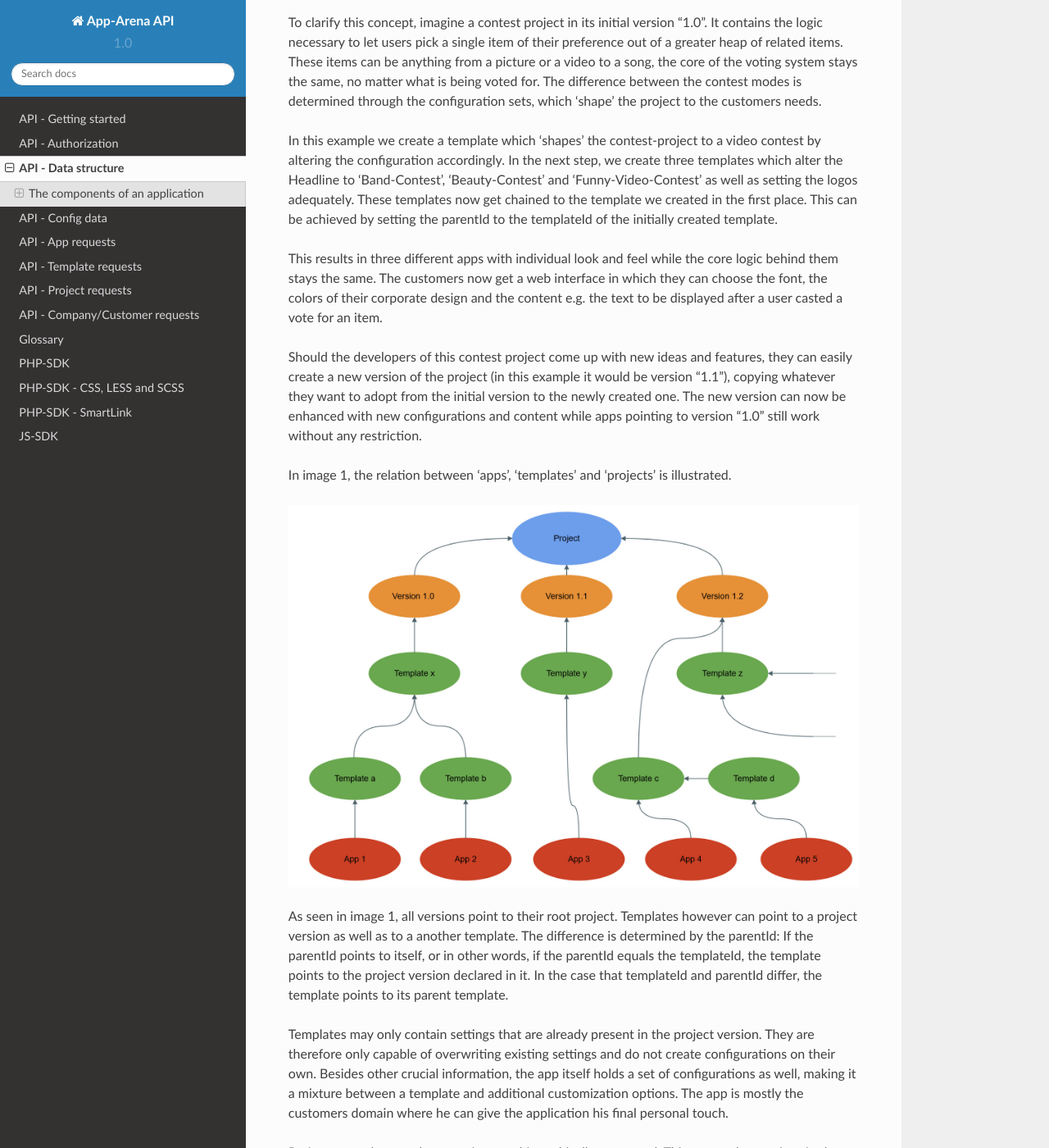
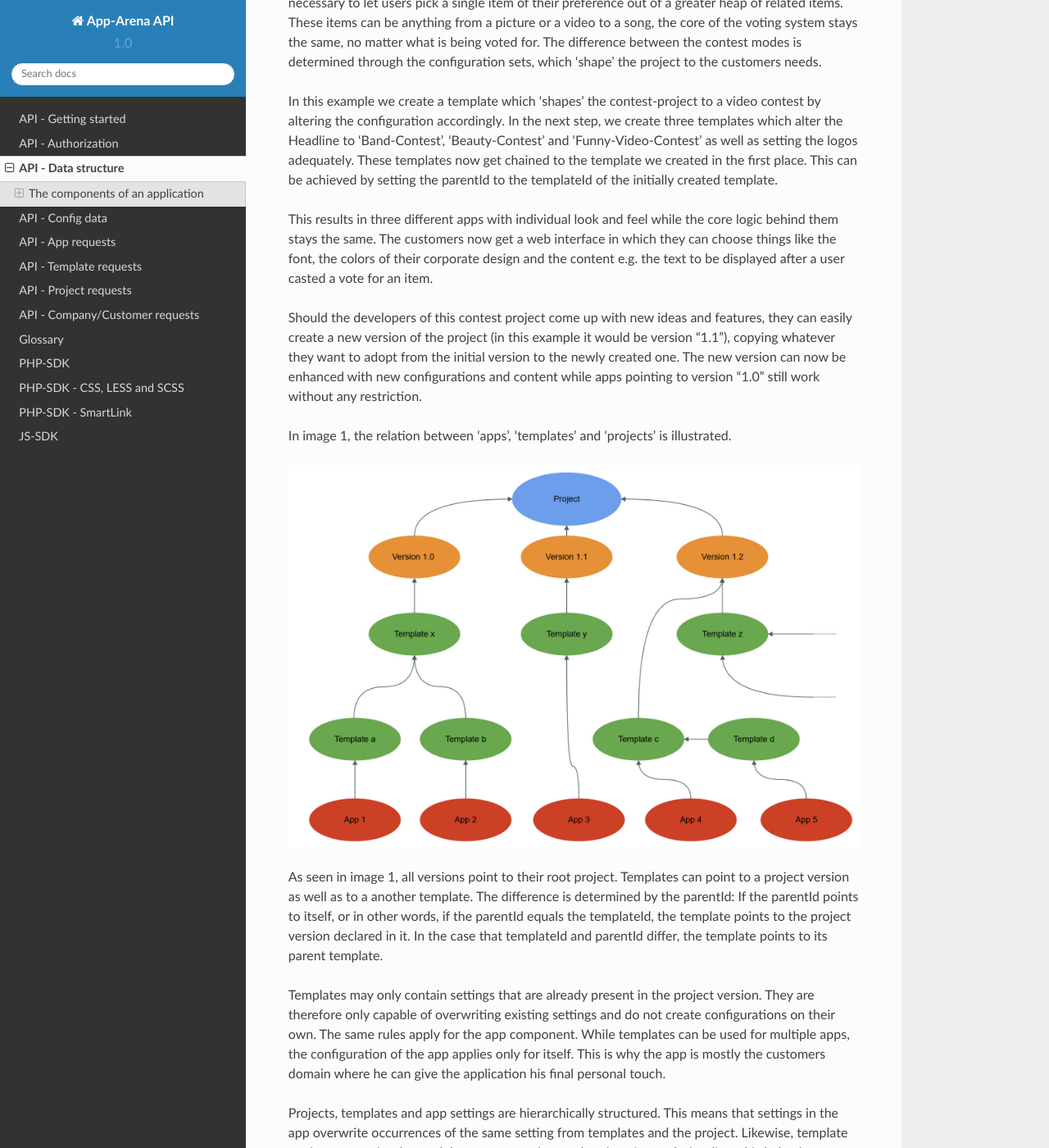
Before and after one commit to apparena/docs, a Sphinx documentation site: the page built from docs/api/040-structure.rst, in a window 1280 px wide and 1400 px high, scrolled down 2264 px. Shown: the whole window at 82% size. Built offline with Sphinx 7.4.7 and the Read the Docs theme 2.0.0, drawn with Linux system fonts in a browser that asks for light colours; some of the changed text lies outside the part shown.

Commit message:
AM-817 API documentation

```diff
--- a/docs/api/040-structure.rst
+++ b/docs/api/040-structure.rst
@@ -49,9 +49,8 @@
 ~~~~~~~~~~~
 
 At the foundation of every application is a project. Projects serve as the central entry point for a collection of version varieties, which
-occur over the course of a development. Every version contains the necessary settings and information an application needs to operate, from configuration entries which define fundamental
-application functionality to information entries framing it in its web context. Translations are found there as well as the languages in which the project
-is available.
+occur over the course of a development. Every version contains the necessary settings and information an application needs to operate. Templates and apps connected to a version
+can only overwrite data which is present in the version.
 
 .. Note:: The distinctive versions of a project hold the entirety of customization options, hence defining the palette of available items templates and apps can access.
 
@@ -83,8 +82,8 @@
 which alter the Headline to 'Band-Contest', 'Beauty-Contest' and 'Funny-Video-Contest' as well as setting the logos adequately. These templates now get chained to the template we
 created in the first place. This can be achieved by setting the parentId to the templateId of the initially created template.
 
-This results in three different apps with individual look and feel while the core logic behind them stays the same. The customers now get a web interface in which they can choose the font, the
-colors of their corporate design and the content e.g. the text to be displayed after a user casted a vote for an item.
+This results in three different apps with individual look and feel while the core logic behind them stays the same. The customers now get a web interface in which they can choose things like
+the font, the colors of their corporate design and the content e.g. the text to be displayed after a user casted a vote for an item.
 
 Should the developers of this contest project come up with new ideas and features, they can easily create a new version of the project (in this example it would be version "1.1"), copying
 whatever they want to adopt from the initial version to the newly created one. The new version can now be enhanced with new configurations and content while apps pointing to version "1.0"
@@ -95,16 +94,17 @@
 .. image:: images/App_Customization.jpg
     :alt: Image 1
 
-As seen in image 1, all versions point to their root project. Templates however can point to a project version as well as to a another template. The difference is determined by
+As seen in image 1, all versions point to their root project. Templates can point to a project version as well as to a another template. The difference is determined by
 the parentId: If the parentId points to itself, or in other words, if the parentId equals the templateId, the template points to the project version declared in it. In the case that
 templateId and parentId differ, the template points to its parent template.
 
 Templates may only contain settings that are already present in the project version. They are therefore only capable of overwriting existing settings and do not create configurations on their
-own. Besides other crucial information, the app itself holds a set of configurations as well, making it a mixture between a template and additional customization options. The app is mostly
+own.
+The same rules apply for the app component. While templates can be used for multiple apps, the configuration of the app applies only for itself. This is why the app is mostly
 the customers domain where he can give the application his final personal touch.
 
-Projects, templates and app settings are hierarchically structured. This means that settings in the app overwrite occurrences of the same setting from templates and the project. Likewise
-template settings overwrite those of the parent template and project. Image 2 shows this behaviour.
+Projects, templates and app settings are hierarchically structured. This means that settings in the app overwrite occurrences of the same setting from templates and the project. Likewise,
+template settings overwrite those of the parent template and project. Image 2 visualizes this behaviour.
 
 .. image:: images/AppTemplateProjectRelation.jpg
     :alt: Image 2
@@ -120,7 +120,8 @@
 The project version dictates the range of configs, infos and languages available for templates and apps pointing to it. Templates and apps can therefore
 overwrite (by PUT request) configs, infos and translations in languages present in the project. New entries can only be created in the project itself, which explains
 the absence of POST request for the respective sections.
-Slightly different is the behaviour for the available languages. While it is possible to edit configs, infos and translations, for templates and apps
+Slightly different is the behaviour for the available languages. While it is possible to edit configs, infos and translations, for templates and apps, the languages present in the app
+represent the languages activated for the customer.
 
 
 
```
